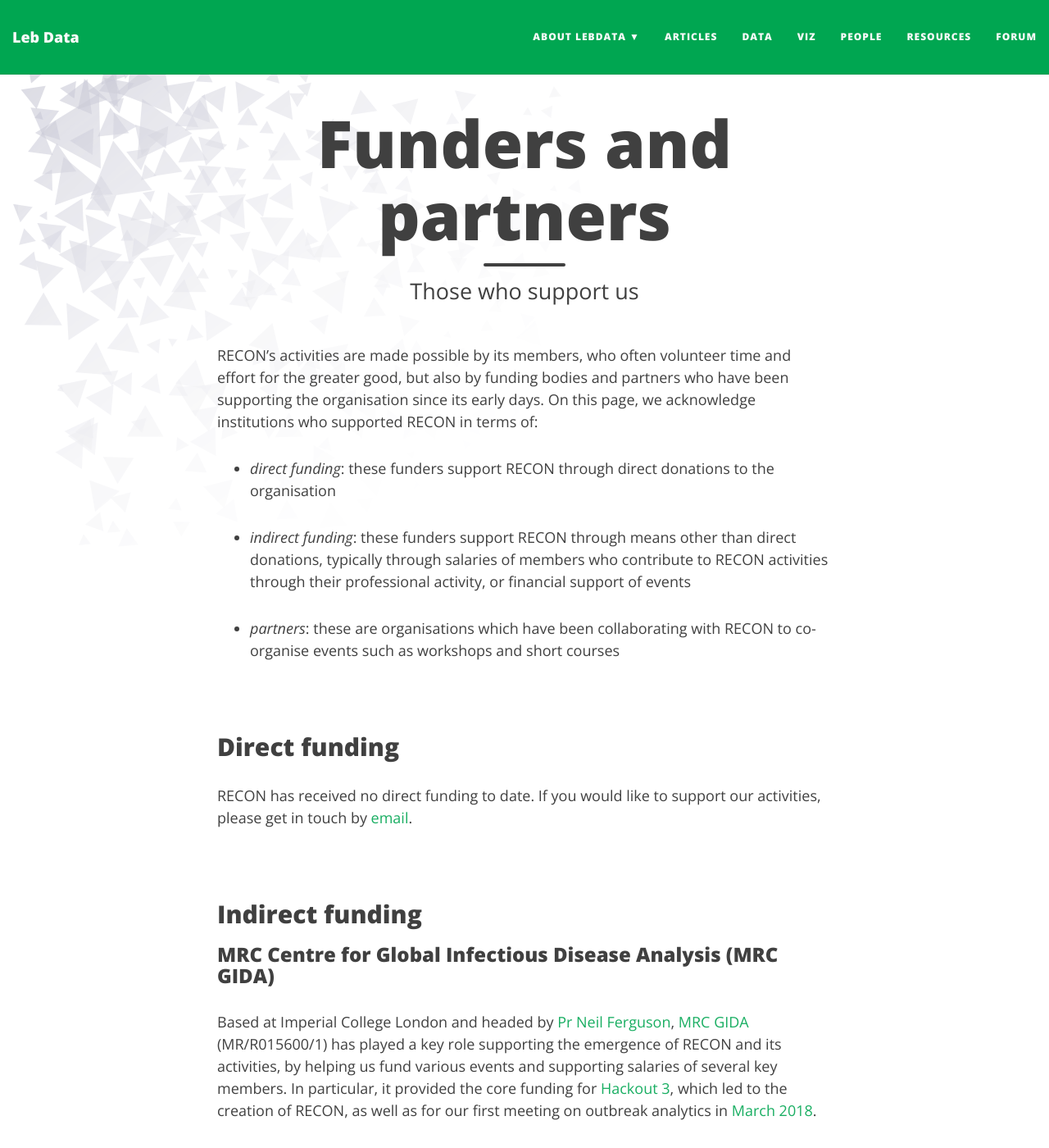
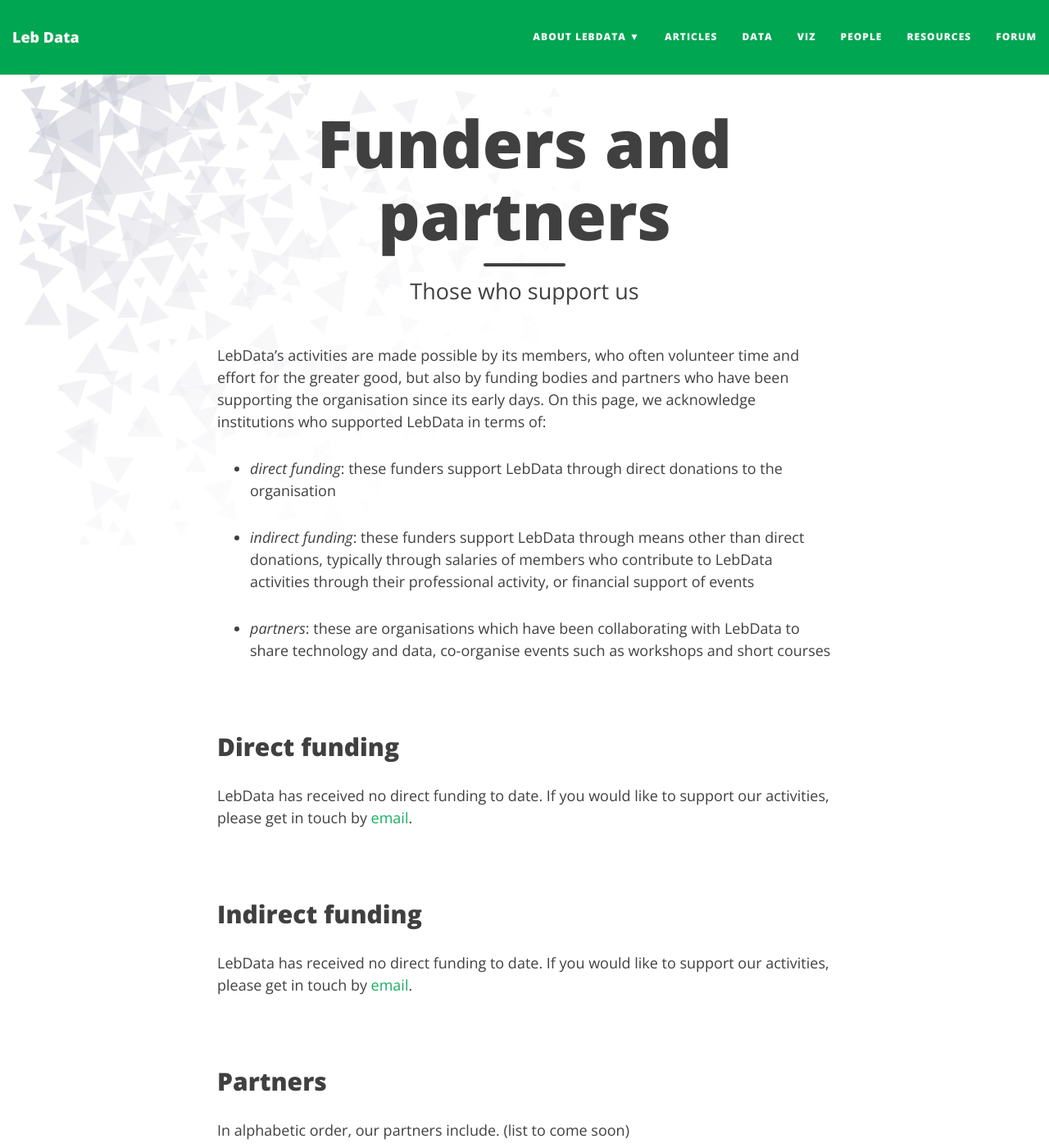
Before and after one commit to alitarraf/lebdata, a Jekyll site: the page built from funding.md, in a window 1280 px wide and 1400 px high. Shown: the whole window at 82% size. Built offline with Jekyll 4.4.1, drawn with Linux system fonts in a browser that asks for light colours; nearby versions of some CDN libraries; some of the changed text lies outside the part shown.

Commit message:
edited funding hidden page

```diff
--- a/funding.md
+++ b/funding.md
@@ -3,21 +3,21 @@
 subtitle: Those who support us
 ---
 
-RECON's activities are made possible by its members, who often volunteer time
+LebData's activities are made possible by its members, who often volunteer time
 and effort for the greater good, but also by funding bodies and partners who
 have been supporting the organisation since its early days. On this page, we
-acknowledge institutions who supported RECON in terms of:
+acknowledge institutions who supported LebData in terms of:
 
-* *direct funding*: these funders support RECON through direct donations to the
+* *direct funding*: these funders support LebData through direct donations to the
   organisation
 
-* *indirect funding*: these funders support RECON through means other than
+* *indirect funding*: these funders support LebData through means other than
   direct donations, typically through salaries of members who contribute to
-  RECON activities through their professional activity, or financial support of
+  LebData activities through their professional activity, or financial support of
   events
 
-* *partners*: these are organisations which have been collaborating with RECON
-  to co-organise events such as workshops and short courses
+* *partners*: these are organisations which have been collaborating with LebData
+  to share technology and data, co-organise events such as workshops and short courses
 
 
 
@@ -25,86 +25,19 @@
 
 ## Direct funding
 
-RECON has received no direct funding to date. If you would like to support our
-activities, please get in touch by [email](mailto:thibautjombart@gmail.com).
+LebData has received no direct funding to date. If you would like to support our
+activities, please get in touch by [email](mailto:lebdata1948@gmail.com).
 
 
 <br>
 
 ## Indirect funding
 
-### MRC Centre for Global Infectious Disease Analysis (MRC GIDA)
-
-Based at Imperial College London and headed by
-[Pr Neil Ferguson](https://www.imperial.ac.uk/people/neil.ferguson),
-[MRC GIDA](https://www.imperial.ac.uk/mrc-global-infectious-disease-analysis/about-us/)
-(MR/R015600/1) has played a key role supporting the emergence of RECON and its
-activities, by helping us fund various events and supporting salaries of several
-key members. In particular, it provided the core funding for
-[Hackout 3](http://hackout3.ropensci.org/), which led to
-the creation of RECON, as well as for our first meeting on outbreak analytics in
-[March 2018](https://recon-gathering-march2018.netlify.com/).
-
-
-
-### NIHR Health Protection Research Unit for Modelling Methodology (NIHR HPRU MM)
-
-A structural collaboration between Public Health England and Imperial College
-London, the [NIHR HPRU MM](https://www.imperial.ac.uk/hpru-modelling)
-(HPRU-2012-10080) has been established in 2014 with the aim of developing novel
-analytical and computational tools to improve public health. It has supported
-events, activities and members salaries since the emergence of RECON. In
-particular, it funded most of our short course in
-[Sofia](https://recon-sofia-2018.netlify.com/) and the satelite
-[short course](https://recon-malta-2018.netlify.com/) and
-[workshop](https://recon-hackfest-3.netlify.com/) for the ESCAIDE conference in
-Malta in 2018.
-
-
-
-### UK Public Health Rapid Support Team (UK-PHRST)
-
-The [UK-PHRST](https://www.lshtm.ac.uk/UKPHRST) is a unique collaboration
-between Public Health England and the London School of Hygiene and Tropical
-Medicine to provide and coordinate the UK’s public health response to outbreaks
-in low- and middle-income countries. In addition to the public health response,
-the UK-PHRST conducts outbreak-related research and capacity building for
-outbreak response. The UK-PHRST is financed through UK Official Development
-Assistance funding and supports RECON primarily through salary support of some
-members and meeting sponsorship.
-
-
-
-
+LebData has received no direct funding to date. If you would like to support our
+activities, please get in touch by [email](mailto:lebdata1948@gmail.com).
 
 <br>
 
 ## Partners
 
-In alphabetic order, our partners include:
-
-### The EPIET Alumni Network (EAN)
-
-The [EAN](https://epietalumni.net/) is a regular partner for co-organising
-workshops and shot-courses, including satellite events to the ESCAIDE conference
-and via the support of activities of the EPIET/EUPHEM fellows.
-
-
-### Médecins Sans Frontières (MSF)
-
-[MSF](https://www.msf.org.uk/) and RECON collaborate on the development of
-[R4epi](https://blogs.msf.org/bloggers/larissa/innovation-introducing-r4epis),
-a project aiming to provide new, free and widely accessible resources for field
-epidemiology.
-
-
-### US Centres for Disease Control and Prevention (CDC)
-
-The US [CDC](https://www.cdc.gov/) funded and co-organised a short course in
-Atlanta on infectious disease modelling in April 2018.
-
-
-### World Health Organization - Afro region (WHO Afro)
-
-[WHO Afro](https://www.afro.who.int/) has funded and co-organised a short course
-on outbreak analytics in December 2018.
+In alphabetic order, our partners include. (list to come soon)
```
